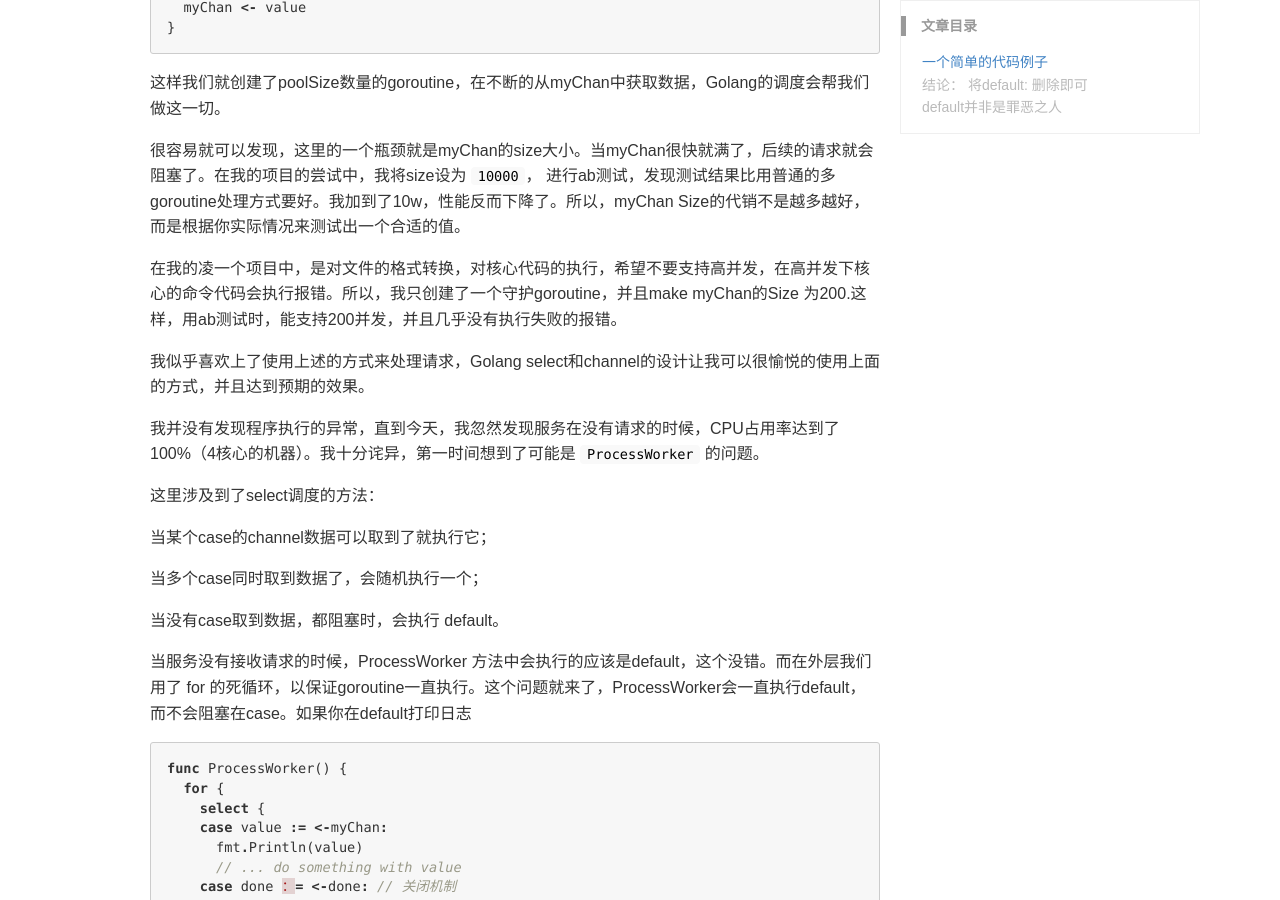
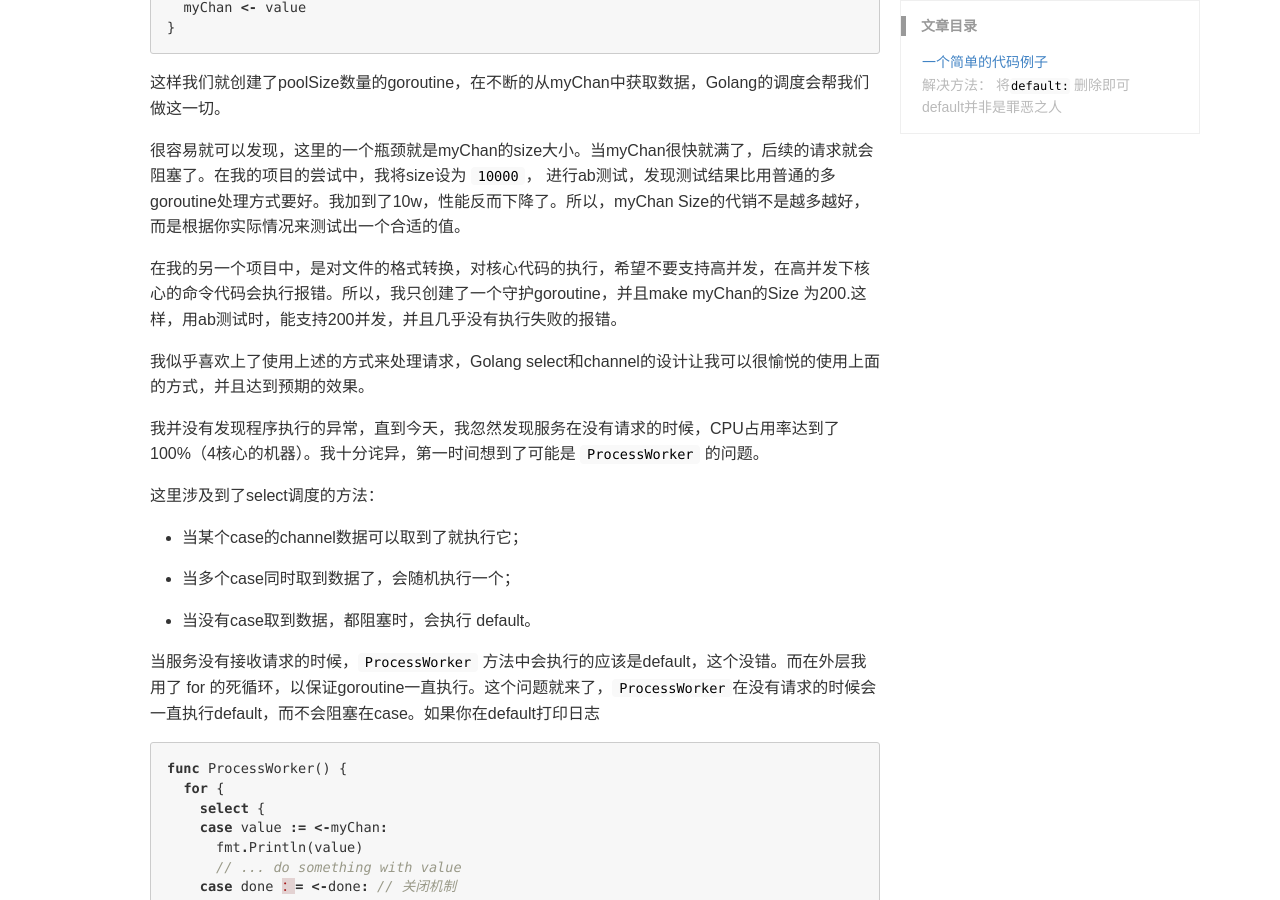
Before and after one commit to pathbox/pathbox.github.io, a Jekyll site: the page built from _posts/2018-03-17-for-select-case-goroutine.md, in a window 1280 px wide and 900 px high, scrolled down 813 px. Built offline with Jekyll 4.4.1, drawn with Linux system fonts in a browser that asks for light colours; some of the changed text lies outside the part shown.

````diff
--- a/_posts/2018-03-17-for-select-case-goroutine.md
+++ b/_posts/2018-03-17-for-select-case-goroutine.md
@@ -40,7 +40,7 @@ func indexHandler() {
 
 很容易就可以发现，这里的一个瓶颈就是myChan的size大小。当myChan很快就满了，后续的请求就会阻塞了。在我的项目的尝试中，我将size设为 `10000`， 进行ab测试，发现测试结果比用普通的多goroutine处理方式要好。我加到了10w，性能反而下降了。所以，myChan Size的代销不是越多越好，而是根据你实际情况来测试出一个合适的值。
 
-在我的凌一个项目中，是对文件的格式转换，对核心代码的执行，希望不要支持高并发，在高并发下核心的命令代码会执行报错。所以，我只创建了一个守护goroutine，并且make myChan的Size 为200.这样，用ab测试时，能支持200并发，并且几乎没有执行失败的报错。
+在我的另一个项目中，是对文件的格式转换，对核心代码的执行，希望不要支持高并发，在高并发下核心的命令代码会执行报错。所以，我只创建了一个守护goroutine，并且make myChan的Size 为200.这样，用ab测试时，能支持200并发，并且几乎没有执行失败的报错。
 
 我似乎喜欢上了使用上述的方式来处理请求，Golang select和channel的设计让我可以很愉悦的使用上面的方式，并且达到预期的效果。
 
@@ -48,13 +48,13 @@ func indexHandler() {
 
 这里涉及到了select调度的方法：
 
-当某个case的channel数据可以取到了就执行它；
++ 当某个case的channel数据可以取到了就执行它；
 
-当多个case同时取到数据了，会随机执行一个；
++ 当多个case同时取到数据了，会随机执行一个；
 
-当没有case取到数据，都阻塞时，会执行 default。
++ 当没有case取到数据，都阻塞时，会执行 default。
 
-当服务没有接收请求的时候，ProcessWorker 方法中会执行的应该是default，这个没错。而在外层我们用了 for 的死循环，以保证goroutine一直执行。这个问题就来了，ProcessWorker会一直执行default，而不会阻塞在case。如果你在default打印日志
+当服务没有接收请求的时候，`ProcessWorker` 方法中会执行的应该是default，这个没错。而在外层我用了 for 的死循环，以保证goroutine一直执行。这个问题就来了，`ProcessWorker`在没有请求的时候会一直执行default，而不会阻塞在case。如果你在default打印日志
 
 ```go
 func ProcessWorker() {
@@ -78,7 +78,6 @@ func ProcessWorker() {
 
 ```go
 // example.go
-
 package main
 
 import (
@@ -91,7 +90,6 @@ var c = make(chan int, 100)
 func main() {
 	go worker()
 	addr := ":9090"
-
 	http.HandleFunc("/", index)
 	log.Fatal(http.ListenAndServe(addr, nil))
 }
@@ -130,7 +128,7 @@ func worker() {
 
 CPU占用率就恢复了正常。这时候，`worker()`是阻塞在了 `case d：= <-c: ` 上，这种阻塞并不会占用CPU的调度处理，CPU会闲置或去处理别的任务。直到channel中有数据了，会唤醒该channel的数据结构中对应的goroutine，设置为runnable的状态，该goroutine的调度才会继续进行。
 
-##### 结论： 将default: 删除即可
+##### 解决方法： 将`default:` 删除即可
 
 ##### default并非是罪恶之人
 
````
Also changed, not shown: other parts of _posts/2018-03-17-for-select-case-goroutine.md (+5 -5 lines), _posts/2018-03-11-work-summary-in-Udesk-thirteen.md (+15 -0 lines).
